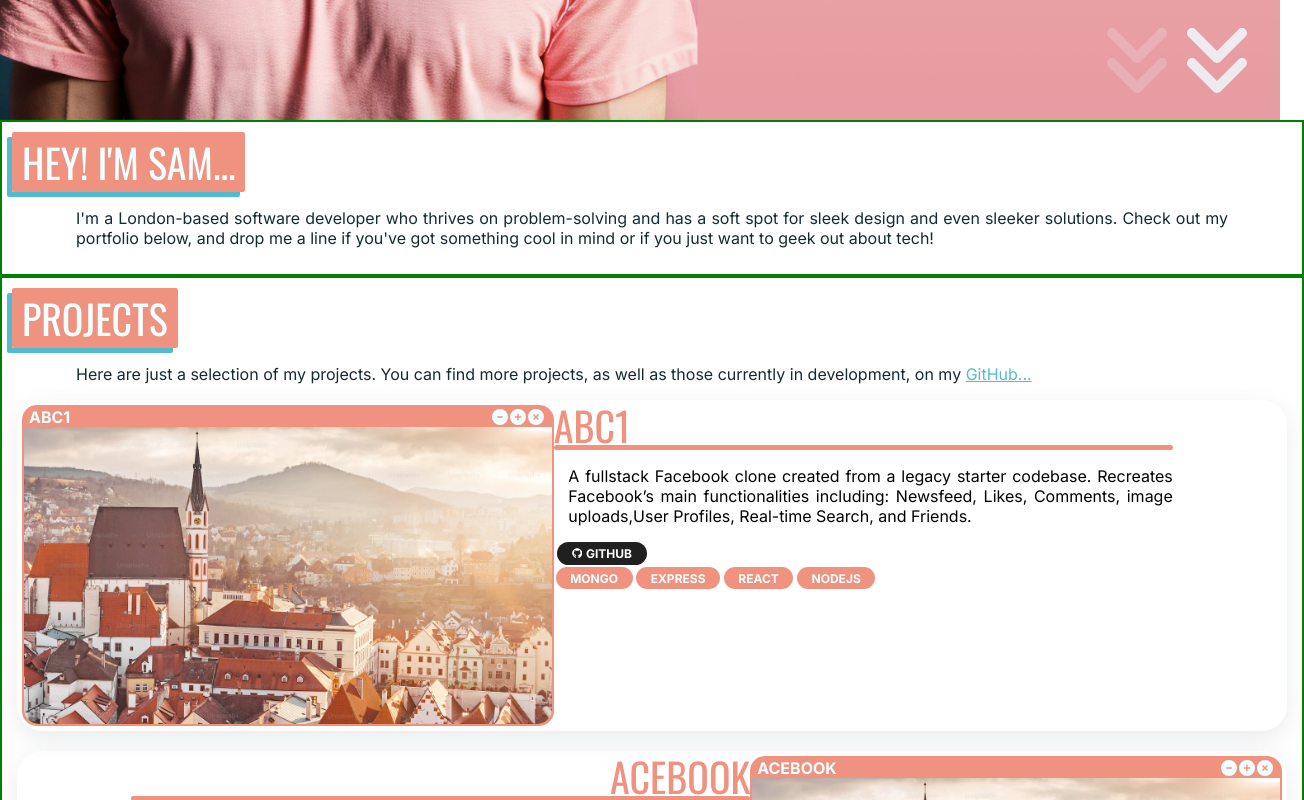
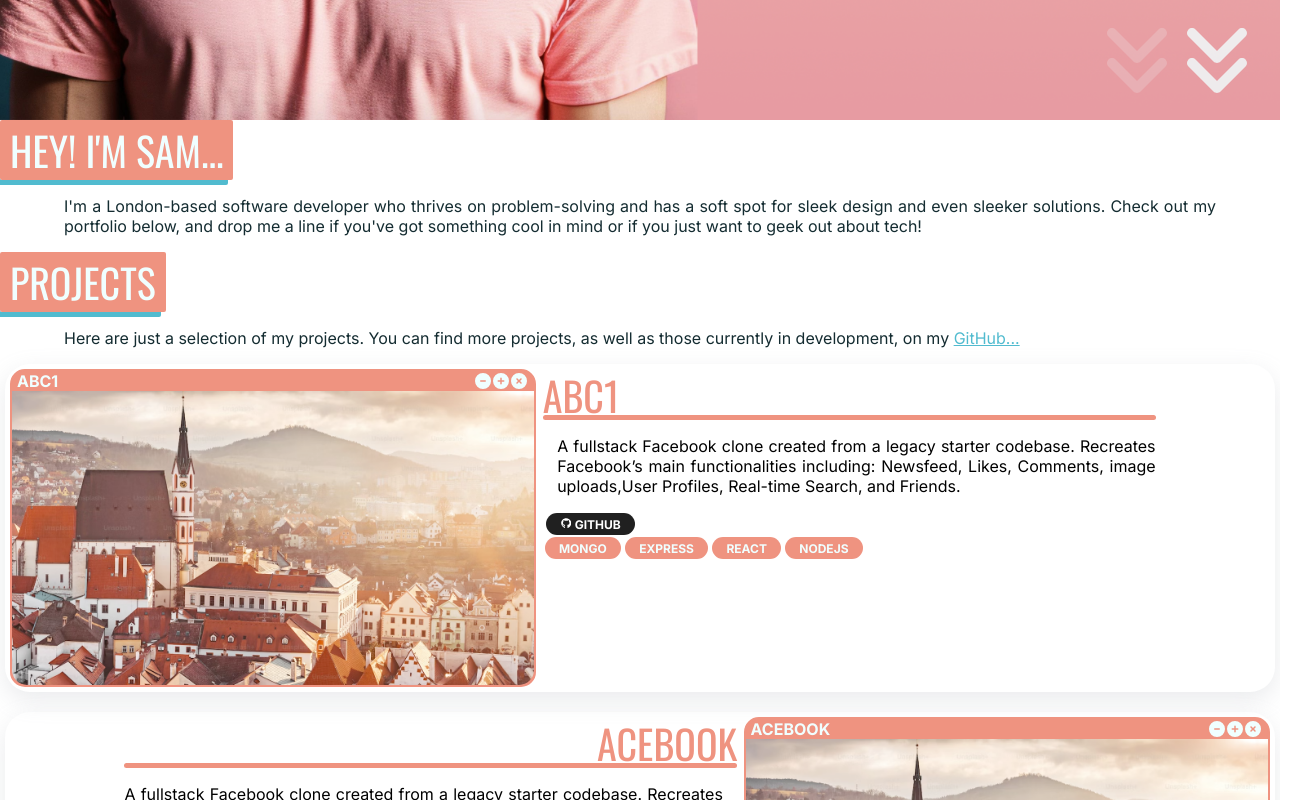
Before and after one commit to Fordcois/Portfolio, a Next.js app: page / in a window 1280 px wide. Shown: the part 680-1480 px from the top of the page, 1304 px wide, since content can reach past the window. Built offline with nearby package versions, Linux system fonts and the light colour scheme.

Commit message:
removes padding from container to reduce horizontal scroll

```diff
--- a/src/app/globals.css
+++ b/src/app/globals.css
@@ -278,6 +278,7 @@ body {
 .BrowserDescContainer{
   justify-content: flex-start;
   width: 100%;
+  padding: .5%;
 }
 @media (min-width: 768px) {
   .BrowserDescContainer{
@@ -558,16 +559,13 @@ body {
 }
 
 .container {
-  padding: 10px 10px;
   width: 100%;
   margin-left: auto;
   margin-right: auto;
-  border: 2px solid green;
 }
 @media (min-width: 475px) {
   .container {
     max-width: 475px;
-
   }
 }
 @media (min-width: 640px) {
--- a/src/app/page.js
+++ b/src/app/page.js
@@ -4,6 +4,7 @@ import Contact from "@/components/Contact";
 import HomePage from "@/components/Homepage";
 import VisualProjects from "@/components/VisualProjects";
 import Bio from "@/components/Bio";
+import ContainerTest from "@/components/container";
 
 export default function Home() {
   return (
@@ -11,11 +12,9 @@ export default function Home() {
     <HomePage />
     <Bio/>
     <VisualProjects/>
-    {/* <BrowserProjects /> */}
-    {/* <ResonsiveImage /> */}
     {/* <NonVisualProjects/> */}
     {/* <Contact/> */}
-    {/* <ContainerTest/> */}
+
 
 
     </>
--- a/src/components/container.js
+++ b/src/components/container.js
@@ -4,7 +4,7 @@ const ContainerTest = () => {
 
     return (
         <div className="container">
-
+            My Content
         </div>
 
     )
```
